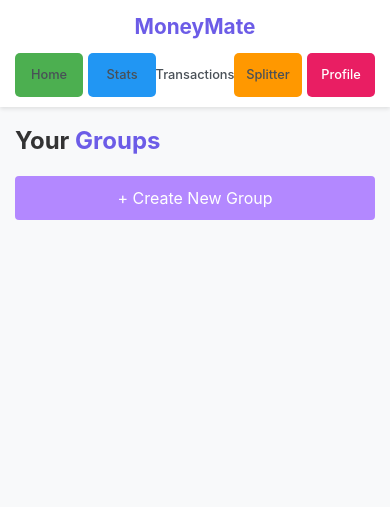
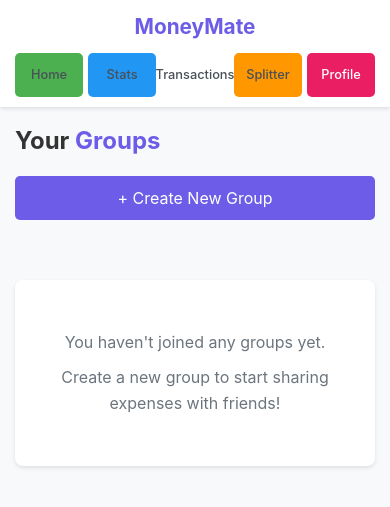
Before and after one commit to varshini-1396/Expense-Tracker-and-Splitter, a Flask app: page /groups in a window 390 px wide. Shown: the top 507 px of the page. Run offline with Flask 3, Linux system fonts and the light colour scheme; the visitor is signed in with stand-in values (Sample User, id 1); data that the repository does not hold is empty.

Commit message:
Enhance UI and Responsiveness in Groups Template and Styles
- Added a no-groups message in groups.html to improve user feedback when no groups are joined.
- Introduced new styles for the 'Create Group' button and no-groups message for better visibility and interaction.
- Updated styles.css to ensure consistent width and overflow handling across various components for improved layout and responsiveness.

```diff
--- a/static/styles.css
+++ b/static/styles.css
@@ -8,6 +8,7 @@
 
 body {
     background-color: #f5f5f5;
+    overflow-x: hidden;
 }
 
 /* Navbar Styles */
@@ -253,6 +259,8 @@ main {
     padding: 2rem;
     max-width: 1200px;
     margin: 0 auto;
+    width: 100%;
+    overflow-x: hidden;
 }
 
 /* Home Page Styles */
--- a/templates/groups.html
+++ b/templates/groups.html
@@ -192,13 +192,16 @@
                 .then(response => response.json())
                 .then(groups => {
                     const groupsList = document.getElementById('groups-list');
-                    const createGroupBtn = document.getElementById('create-group-btn');
                     groupsList.innerHTML = '';
 
                     if (groups.length === 0) {
-                        createGroupBtn.style.display = 'block';
+                        groupsList.innerHTML = `
+                            <div class="no-groups-message">
+                                <p>You haven't joined any groups yet.</p>
+                                <p>Create a new group to start sharing expenses with friends!</p>
+                            </div>
+                        `;
                     } else {
-                        createGroupBtn.style.display = 'none';
                         groups.forEach(group => {
                             const groupCard = document.createElement('div');
                             groupCard.className = 'group-card';
@@ -1169,6 +1172,56 @@
                     font-size: 0.9em;
                 }
             }
+
+            .new-group-btn {
+                background-color: #6c5ce7;
+                color: white;
+                padding: 10px 20px;
+                border: none;
+                border-radius: 5px;
+                cursor: pointer;
+                font-size: 1em;
+                transition: all 0.3s ease;
+                align-self: flex-start;
+                margin-bottom: 20px;
+            }
+
+            .new-group-btn:hover {
+                background-color: #5b4bc4;
+            }
+
+            .no-groups-message {
+                text-align: center;
+                padding: 40px;
+                background-color: white;
+                border-radius: 8px;
+                box-shadow: 0 2px 4px rgba(0,0,0,0.1);
+                margin: 20px 0;
+            }
+
+            .no-groups-message p {
+                margin: 10px 0;
+                color: #6c757d;
+            }
+
+            .greeting {
+                display: flex;
+                justify-content: space-between;
+                align-items: center;
+                margin-bottom: 20px;
+            }
+
+            @media (max-width: 768px) {
+                .greeting {
+                    flex-direction: column;
+                    align-items: flex-start;
+                    gap: 15px;
+                }
+
+                .new-group-btn {
+                    width: 100%;
+                }
+            }
         `;
         document.head.appendChild(style);
 
```
Also changed, not shown: other parts of static/styles.css (+22 -4 lines).
